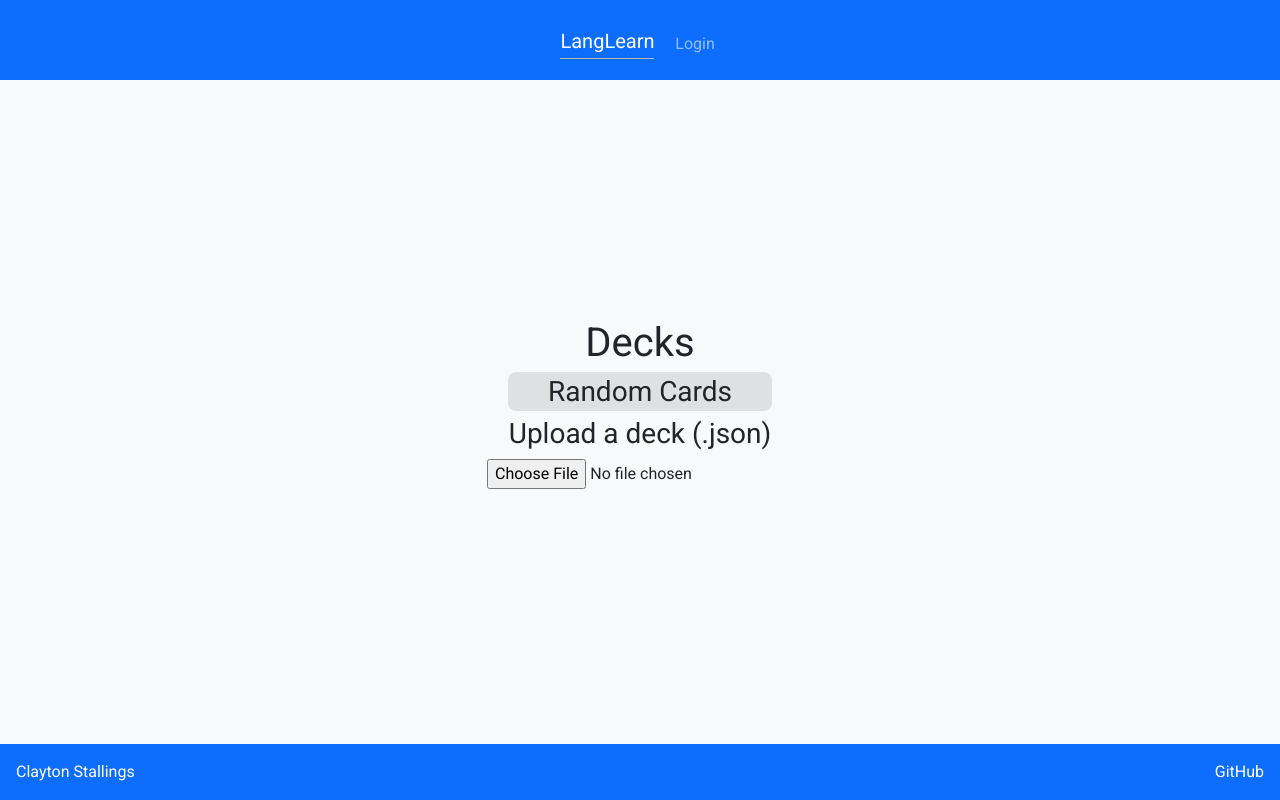
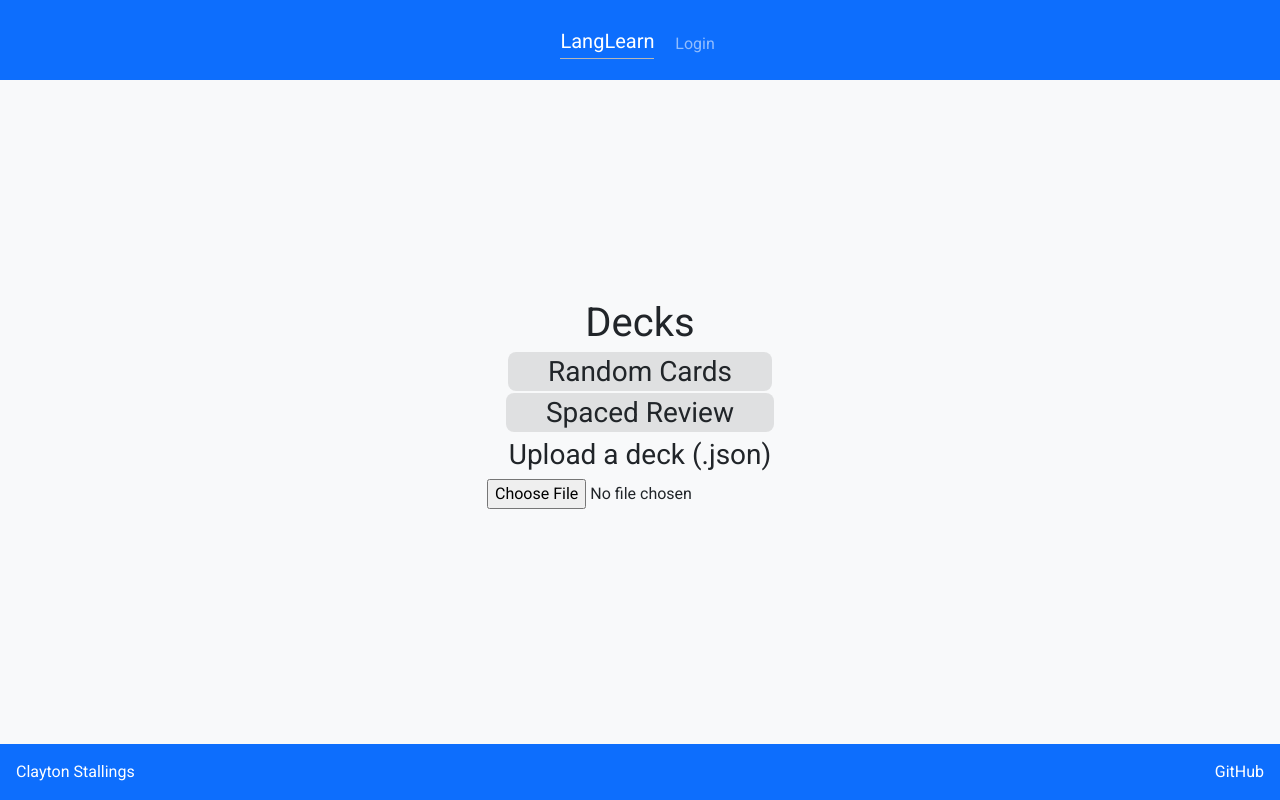
Before and after one commit to crstall4/mystartup, a React (Vite) app: page /browse in a window 1280 px wide. Built offline with nearby package versions, Linux system fonts and the light colour scheme.

Commit message:
added spaced review button

```diff
--- a/src/browse/browse.jsx
+++ b/src/browse/browse.jsx
@@ -46,11 +46,16 @@ export function Browse({user, decks, setDecks, refreshDecksFromBackend}) {
 
   return (
     <main className="container-fluid bg-light text-center text-dark d-flex flex-column justify-content-center">
+
+      <h1>Decks</h1>
+
       <div>
-      <h1>Decks</h1>
       <h3><NavLink to="/study/random" className="deck">Random Cards</NavLink></h3>
       </div>
 
+      <div>
+      <h3><NavLink to="/study/review" className="deck">Spaced Review</NavLink></h3>
+      </div>
 
       <div>
         {decks.map((deck, index) => (
```
